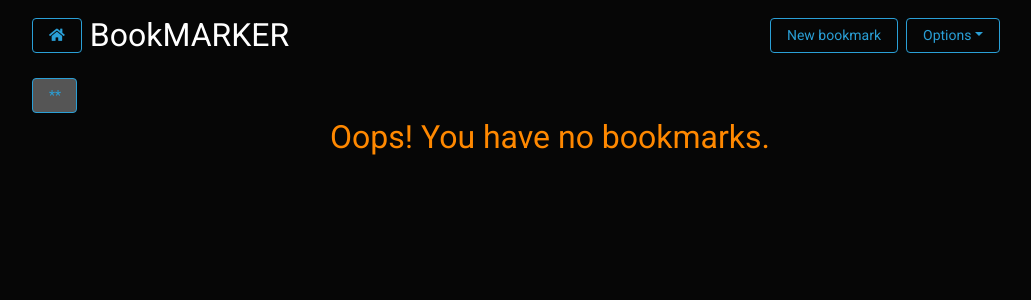
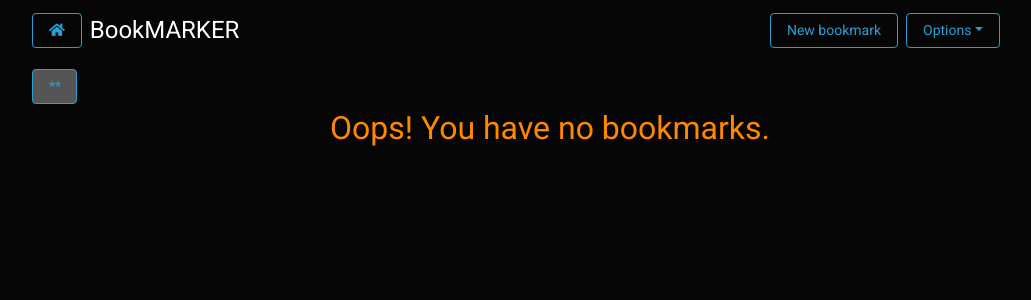
Before and after one commit to gavin-dalton/web-apps-bookmarker, a React (Create React App) app: page / in a window 1280 px wide. Shown: the top 300 px of the page, without its empty margins (120-1151 px from the left). Built offline with nearby package versions, Linux system fonts and the light colour scheme.

Commit message:
Added sorting and fixed minor bigs

```diff
--- a/src/App.js
+++ b/src/App.js
@@ -21,7 +21,7 @@ const App = () => {
     <>
       {isLocalStorage() ? (
         <Router basename={root}>
-          <Header />
+          <Header home={root}/>
           <Switch>
             <Route path="/" exact     component={Content} />
             <Route path="/filter/:id" component={Content} />
--- a/src/components/Content.js
+++ b/src/components/Content.js
@@ -14,7 +14,7 @@ const Content = (props) => {
       <div className="gd-bm-alpha-flex">
         <Alphabet route={route} />
       </div>
-      <div className="w-100">
+      <div className="w-100 mb-5">
         <Bookmarks route={route} />
       </div>
     </div>
--- a/src/components/Delete.js
+++ b/src/components/Delete.js
@@ -48,7 +48,7 @@ const Delete = (props) => {
     <div className="container">
       <div className="border border-primary rounded-lg my-2 p-3">
         {bookmark.index > -1 ? (
-          <h4>{`Continue to delete bookmark: ${state.bookmarks[bookmark.index].siteName}`}</h4>
+          <h5>{`Continue to delete bookmark: ${state.bookmarks[bookmark.index].siteName}`}</h5>
         ) : (null)}
         <div className="mt-3">
           <button
--- a/src/components/Download.js
+++ b/src/components/Download.js
@@ -1,4 +1,16 @@
 import React, { useState, useEffect } from 'react';
+
+/**
+ * Helper function to reformat the bookmark list
+ * @param {string} popMe String to pop
+ */
+const stringPop = (popMe) => {
+  let popped = popMe;
+  popped = popped.replace('[', '[\n');
+  popped = popped.replace(']', '\n]');
+  popped = popped.replace(/},{/g, '},\n{');
+  return popped;
+};
 
 const Download = (props) => {
   const [bookmarks, setBookmarks] = useState([]);
@@ -6,7 +18,7 @@ const Download = (props) => {
   const [copyButton, setCopyButton] = useState('Copy');
 
   useEffect(() => {
-    setBookmarks(localStorage.getItem('gd-bm-bookmarks'));
+    setBookmarks(stringPop(localStorage.getItem('gd-bm-bookmarks')));
     // Effect clean-up function
     return () => true;
     // eslint-disable-next-line react-hooks/exhaustive-deps
@@ -41,7 +53,7 @@ const Download = (props) => {
   return (
     <div className="mx-2">
       <div className="border border-primary rounded-lg my-2 p-3">
-        <h4>Download</h4>
+        <h5>Download</h5>
         <p>Copy content to a text file</p>
         <div className="d-flex flex-row">
           <textarea
--- a/src/components/Editor.js
+++ b/src/components/Editor.js
@@ -108,7 +108,7 @@ const Editor = (props) => {
   return (
     <div className="container">
       <div className="border border-primary rounded-lg my-2 p-3">
-        <h4>{title}</h4>
+        <h5>{title}</h5>
         <form autoComplete="off" onSubmit={handleSave}>
           <div className="form-group input-group-lg mb-0">
             <input
--- a/src/components/Header.js
+++ b/src/components/Header.js
@@ -1,7 +1,7 @@
 import React from 'react';
 import { Link } from "react-router-dom";
 
-const Header = (props) => {
+const Header = ({ home }) => {
 
   // Tries to toggle the navbar
   const collapseNavBar = () => {
@@ -11,6 +11,8 @@ const Header = (props) => {
       elToggler[0].click();
     }
   };
+
+  // <span className="navbar-text text-white h4 m-0">BookMARKER</span>
 
   return (
     <>
@@ -22,9 +24,8 @@ const Header = (props) => {
           data-placement="bottom"
           title="Go to OpenApps home page"
         ><i className="fa fa-home"></i></a>
-        <span
-          className="navbar-text text-white h4 m-0"
-        >BookMARKER</span>
+        <a className="navbar-brand m-0 p-0" href={home}
+        ><span className="navbar-text text-white h5 m-0">BookMARKER</span></a>
 
         <button
           className="navbar-toggler btn btn-outline-primary"
--- a/src/components/Upload.js
+++ b/src/components/Upload.js
@@ -57,13 +57,12 @@ const Upload = (props) => {
     setSaveButtonDisabled('');
   }
 
-
   // console.log('Upload: props...', props);
 
   return (
     <div className="mx-2">
       <div className="border border-primary rounded-lg my-2 p-3">
-        <h4>Upload</h4>
+        <h5>Upload</h5>
         <p>Paste your saved bookmarks in the text area below</p>
         <div className="d-flex flex-row">
           <textarea
--- a/src/utilities/localstorage.js
+++ b/src/utilities/localstorage.js
@@ -37,7 +37,7 @@ const getLocalStorage = (obj) => {
     if (storedData) {
       response = {
         statusOK: true,
-        data: storedData
+        data: storedData.sort((a, b) => (a.siteName > b.siteName) ? 1 : -1)
       };
     } else {
       // console.warn('No favorites found in local storage');
```
Also changed, not shown: src/components/Settings.js (+10 -1 lines).
